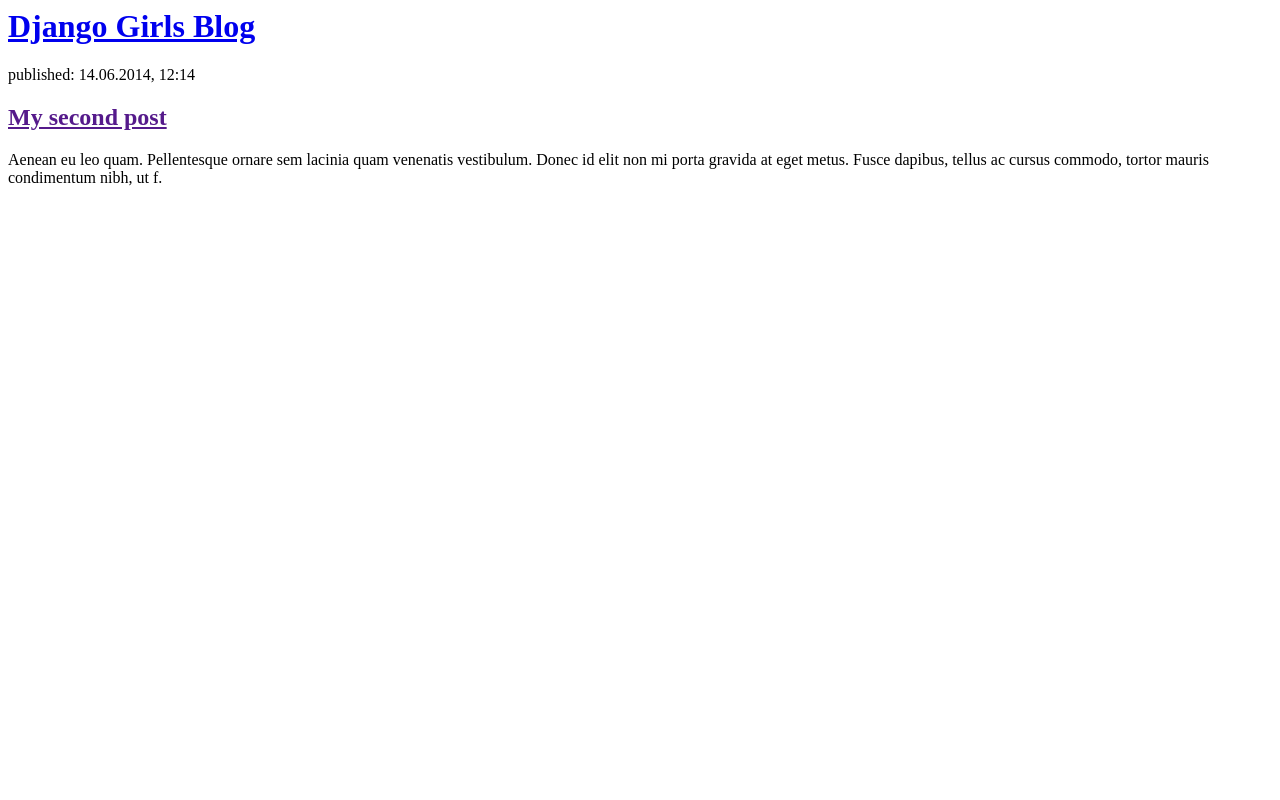
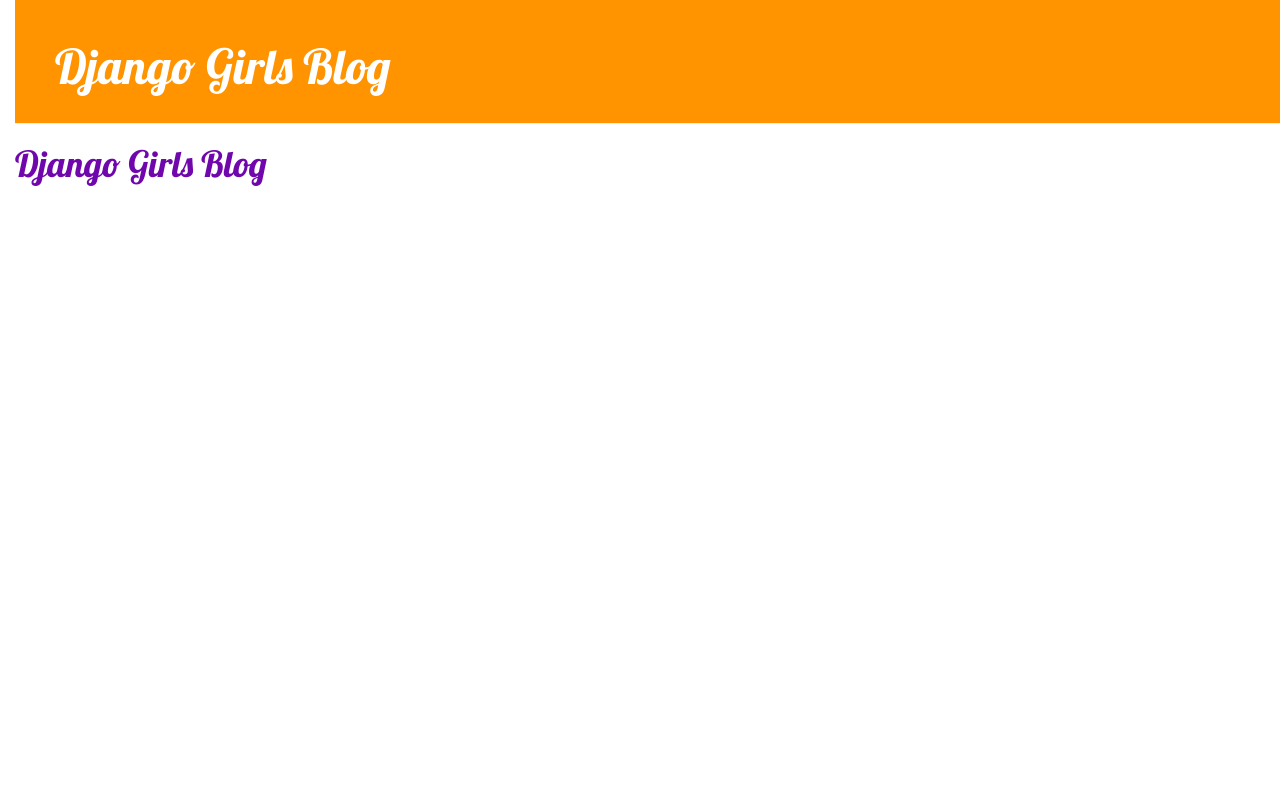
Before and after one commit to TaraAnnB/my-first-blog, a Django app: page / in a window 1280 px wide. Run offline with Django 3.2, Linux system fonts and the light colour scheme; data that the repository does not hold is empty; some libraries are stand-ins or nearby versions.

Commit message:
Changing CSS

```diff
--- /dev/null
+++ b/blog/static/css/blog.css
@@ -0,0 +1,59 @@
+h1 a {
+    color: #7007AD
+  ;
+}
+
+body {
+    padding-left: 15px;
+}
+h1 a {
+    color: #7007AD;
+    font-family: 'Lobster';
+}
+
+.page-header {
+    background-color: #ff9400;
+    margin-top: 0;
+    padding: 20px 20px 20px 40px;
+}
+
+.page-header h1, .page-header h1 a, .page-header h1 a:visited, .page-header h1 a:active {
+    color: #ffffff;
+    font-size: 36pt;
+    text-decoration: none;
+}
+
+.content {
+    margin-left: 40px;
+}
+
+h1, h2, h3, h4 {
+    font-family: 'Lobster', cursive;
+}
+
+.date {
+    color: #828282;
+}
+
+.save {
+    float: right;
+}
+
+.post-form textarea, .post-form input {
+    width: 100%;
+}
+
+.top-menu, .top-menu:hover, .top-menu:visited {
+    color: #ffffff;
+    float: right;
+    font-size: 26pt;
+    margin-right: 20px;
+}
+
+.post {
+    margin-bottom: 70px;
+}
+
+.post h1 a, .post h1 a:visited {
+    color: #000000;
+}
--- a/blog/templates/blog/post_list.html
+++ b/blog/templates/blog/post_list.html
@@ -1,8 +1,19 @@
+{% load staticfiles %}
+
 <html>
+
+<div class="page-header">
+    <h1><a href="/">Django Girls Blog</a></h1>
+</div>
     <head>
+    	<link href="//fonts.googleapis.com/css?family=Lobster&subset=latin,latin-ext" rel="stylesheet" type="text/css">
+    	<link rel="stylesheet" href="//maxcdn.bootstrapcdn.com/bootstrap/3.2.0/css/bootstrap.min.css">
+		<link rel="stylesheet" href="//maxcdn.bootstrapcdn.com/bootstrap/3.2.0/css/bootstrap-theme.min.css">
+		<link rel="stylesheet" href="{% static 'css/blog.css' %}">
         <title>Tabs Blog</title>
     </head>
     <body>
+
         <div>
     <h1><a href="/">Django Girls Blog</a></h1>
 </div>
@@ -15,12 +26,4 @@
     </div>
 	{% endfor %}
 
-        </div>
-
-        <div>
-            <p>published: 14.06.2014, 12:14</p>
-            <h2><a href="">My second post</a></h2>
-            <p>Aenean eu leo quam. Pellentesque ornare sem lacinia quam venenatis vestibulum. Donec id elit non mi porta gravida at eget metus. Fusce dapibus, tellus ac cursus commodo, tortor mauris condimentum nibh, ut f.</p>
-        </div>
-    </body>
 </html>
```
